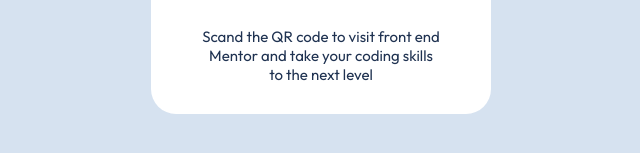
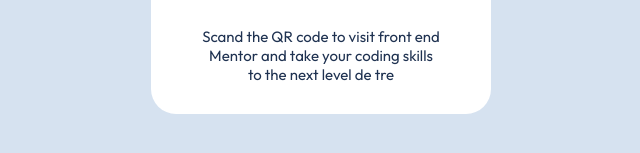
Before and after one commit to Heidison-Gomez27/My-first-steps, a plain HTML site: page index.html in a window 1280 px wide. Shown: the part 549-702 px from the top of the page, 319-959 px from the left. Drawn offline with Linux system fonts and the light colour scheme.

Commit message:
Update index.html

```diff
--- a/index.html
+++ b/index.html
@@ -16,7 +16,7 @@
     <img src="images/qr-code.png" class="image">
 
     <h2 class="title">Improve your front-end skills by building projects</h2>
-    <p class="paragraph">Scand the QR code to visit front end Mentor and take your coding skills to the next level</p>
+    <p class="paragraph">Scand the QR code to visit front end Mentor and take your coding skills to the next level de tre</p>
 
   </div>
 
```
